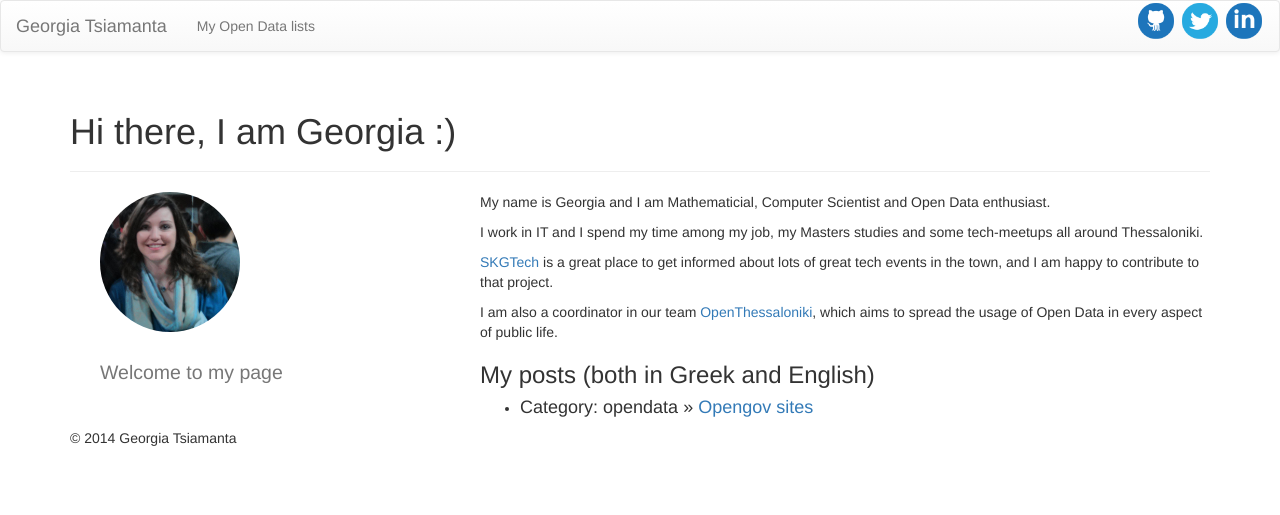
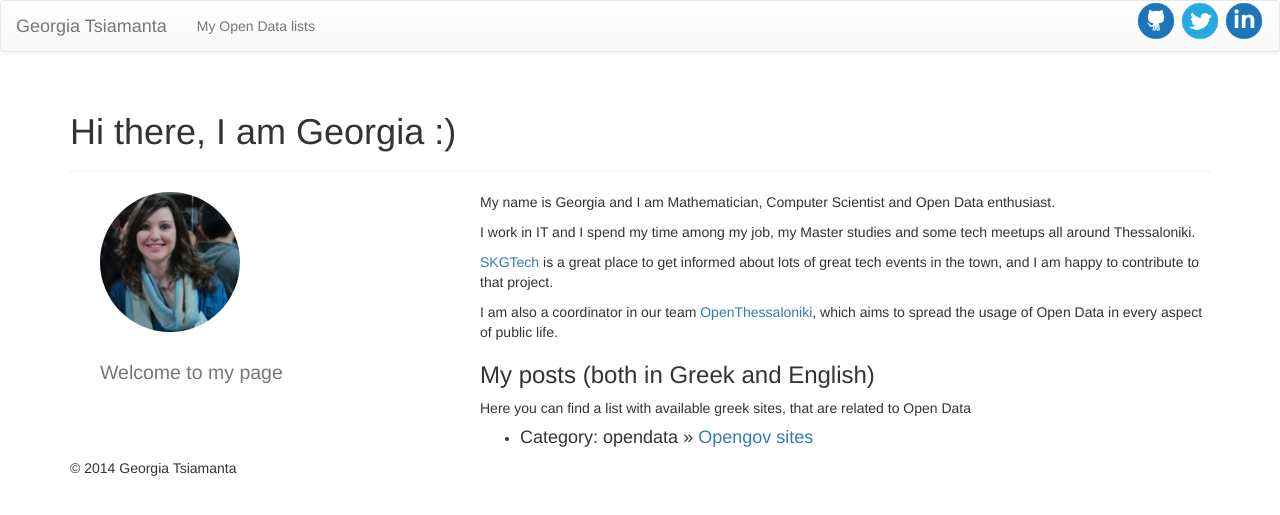
Before and after one commit to georgiats/georgiats-old-blog, a Jekyll site: the page built from index.md, in a window 1280 px wide. Shown: the top 515 px of the page. Built offline with Jekyll 4.4.1, drawn with Linux system fonts in a browser that asks for light colours; nearby versions of some CDN libraries; library files that are not in the unit come from our copies.

Commit message:
fix index.md

```diff
--- a/index.md
+++ b/index.md
@@ -5,10 +5,10 @@ tagline: Welcome to my page
 ---
 {% include JB/setup %}
 
-My name is Georgia and I am Mathematicial, Computer Scientist and Open Data enthusiast.
+My name is Georgia and I am Mathematician, Computer Scientist and Open Data enthusiast.
 
 
-I work in IT and I spend my time among my job, my Masters studies and some tech-meetups all around Thessaloniki.
+I work in IT and I spend my time among my job, my Master studies and some tech meetups all around Thessaloniki.
 
 [SKGTech](www.skgtech.io) is a great place to get informed about lots of great tech events in the town, and I am happy to contribute to that project.
 
@@ -16,6 +16,7 @@ I am also a coordinator in our team [OpenThessaloniki](http://www.openthessaloni
 
 ### My posts (both in Greek and English)
 
+Here you can find a list with available greek sites, that are related to Open Data
 <ul class="posts">
   {% for post in site.posts %}
     <li><h4><span>Category: {{ post.categories }}</span> &raquo; <a href="{{ BASE_PATH }}{{ post.url }}">{{ post.title }}</a></h4></li>
```
Also changed, not shown: 3 other files.
